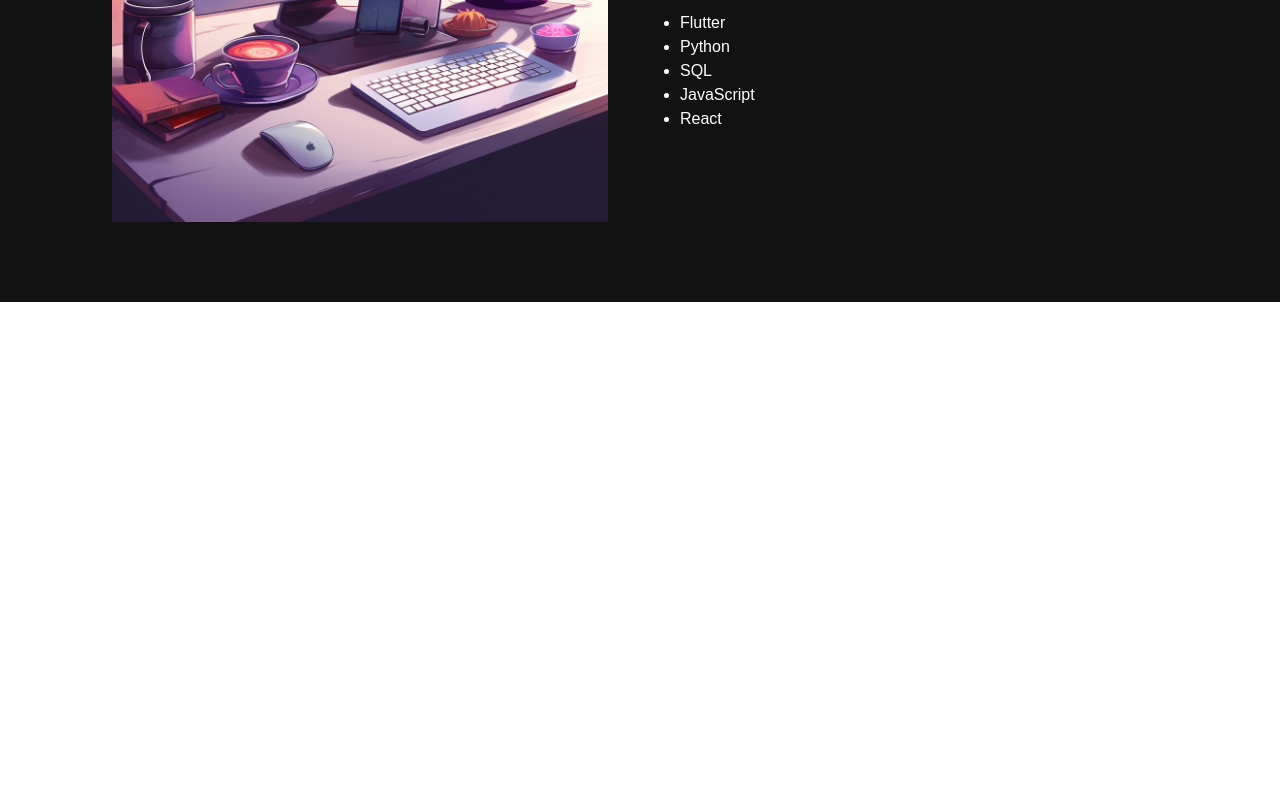
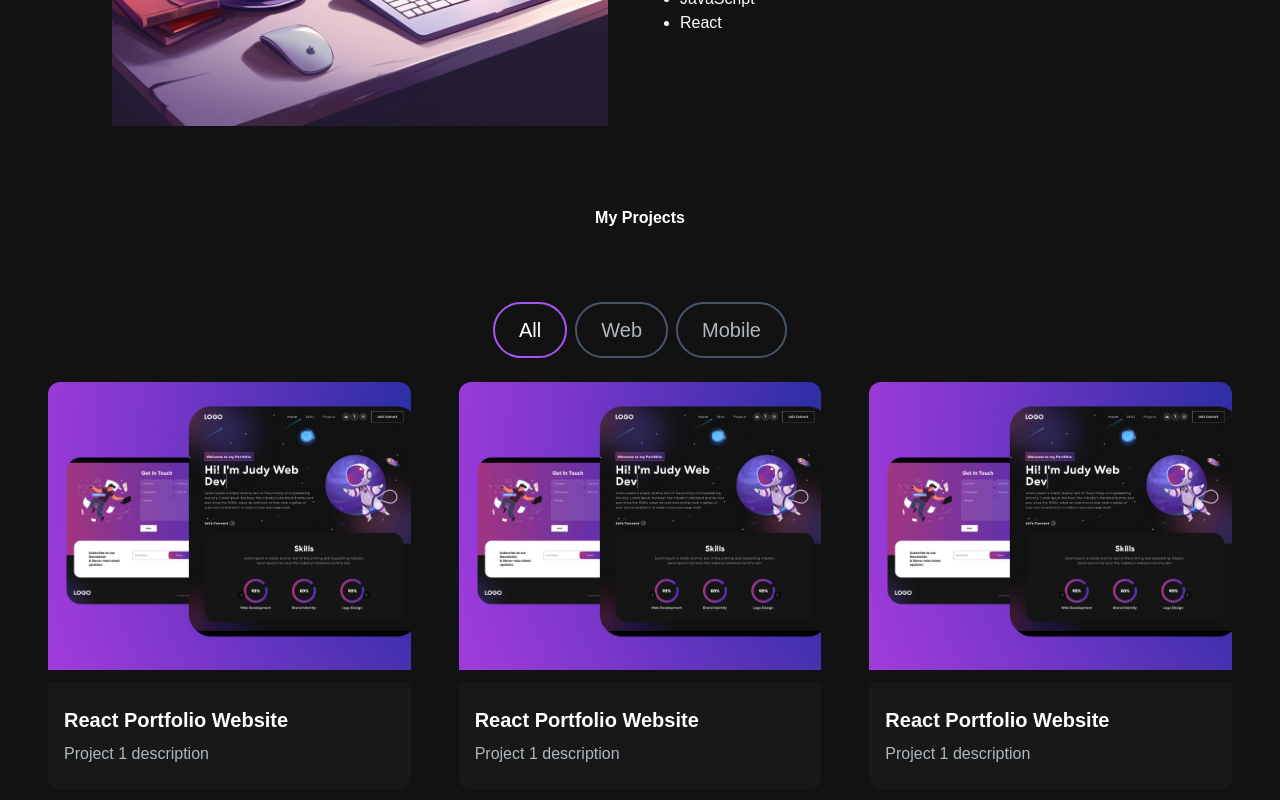
Before and after one commit to gabimatueda/portfolio-gabi, a Next.js app: page / in a window 1280 px wide. Shown: the part 946-1746 px from the top of the page. Before the commit the page ends 1248 px from the top, so only its background shows below. Built offline with nearby package versions, Linux system fonts and the light colour scheme.

Commit message:
feat: projects section

```diff
--- a/src/app/components/HeroSection.jsx
+++ b/src/app/components/HeroSection.jsx
@@ -9,7 +9,7 @@
         <section>
             <div className="grid grid-cols-1 sm:grid-cols-12">
                 <div className="col-span-7 place-self-center text-center sm:text-left">
-                    <h1 className="text-white mb-4 text-4xl sm:text-5xl lg:text-8xl lg:leading-normal font-extrabold">
+                    <h1 className="text-white mb-4 text-4xl sm:text-5xl lg:text-6xl lg:leading-normal font-extrabold">
                         <span className="text-transparent bg-clip-text bg-gradient-to-r from-purple-400 to-pink-600">Hello, I'm{" "}
                         </span>
                         <br></br>
--- /dev/null
+++ b/src/app/components/ProjectCard.jsx
@@ -0,0 +1,28 @@
+import React from "react";
+import { CodeBracketIcon, EyeIcon } from "@heroicons/react/24/solid";
+import Link from "next/link";
+
+const ProjectCard = ( {imgUrl, title, description, gitUrl, previewUrl}) => {
+    return (
+       <div>
+        <div className="h-52 md:h-72 rounded-t-xl relative group"
+            style={{ background: `url(${imgUrl})`, backgroundSize: "cover"}}
+            >
+             <div className="overlay items-center justify-center absolute top-0 left-0 w-full h-full bg-[#181818] bg-opacity-0 hidden group-hover:bg-opacity-80 transition-all duration-500">
+                <Link href={gitUrl} className="h-14 w-14 mr-2 border-2 relative rounded-full border-[#ADB7BE] hover:border-white group/link">
+                <CodeBracketIcon className="h-10 w-10 text-[#ADB7BE] absolute top-1/2 left-1/2 transform -translate-x-1/2 -translate-y-1/2 cursosr-pointer group-hover/link:text-white"/>
+                </Link>
+                <Link href={previewUrl} className="h-14 w-14 border-2 relative rounded-full border-[#ADB7BE] hover:border-white group/link">
+                <EyeIcon className="h-10 w-10 text-[#ADB7BE] absolute top-1/2 left-1/2 transform -translate-x-1/2 -translate-y-1/2 cursosr-pointer group-hover/link:text-white"/>
+                </Link>
+             </div>
+            </div>
+        <div className="text-white rounded-b-xl mt-3 bg-[#181818] py-6 px-4">
+            <h5 className="text-xl font-semibold mb-2">{title}</h5>
+            <p className="text-[#ADB7BE]">{description}</p>
+        </div>
+       </div>
+    );
+};
+
+export default ProjectCard;
--- /dev/null
+++ b/src/app/components/ProjectTag.jsx
@@ -0,0 +1,10 @@
+import React from "react";
+
+const ProjectTag = ({ name, onClick, isSelected}) => {
+    const buttonStyles = isSelected ? "text-white border-purple-500" : "text-[#ADB7BE] border-slate-600 hover:border-white"
+    return (
+        <button className={`${buttonStyles} rounded-full border-2 px-6 py-3 text-xl cursor-pointer`}onClick={() => onClick(name)}>{name}</button>
+    );
+};
+
+export default ProjectTag;
--- /dev/null
+++ b/src/app/components/ProjectsSection.jsx
@@ -0,0 +1,72 @@
+"use client";
+import React, { useState } from "react";
+import ProjectCard from "./ProjectCard";
+import ProjectTag from "./ProjectTag";
+
+const projectsData = [
+    {
+        id: 1,
+        title: "React Portfolio Website",
+        description: "Project 1 description",
+        image: "/images/projects/1.png",
+        tag: ["All", "Web"],
+        gitUrl: "/",
+        previewUrl: "/",
+    },
+    {
+        id: 2,
+        title: "React Portfolio Website",
+        description: "Project 1 description",
+        image: "/images/projects/1.png",
+        tag: ["All", "Web"],
+        gitUrl: "/",
+        previewUrl: "/",
+    },
+    {
+        id: 3,
+        title: "React Portfolio Website",
+        description: "Project 1 description",
+        image: "/images/projects/1.png",
+        tag: ["All", "Web"],
+        gitUrl: "/",
+        previewUrl: "/",
+    },
+];
+
+const ProjectsSection = () => {
+    const [tag, setTag] = useState("All");
+
+    const handleTagChange = (newTag) => {
+        setTag(newTag);
+    };
+
+    const filteredProjects = projectsData.filter((project) => project.tag.includes(tag));
+
+    return (
+        <>
+            <h2 className="text-center text-4cl font-bold text-white mt-4 mb-8 md:mb-12">
+                My Projects
+            </h2>
+            <div className="text-white flex flex-row justify-center items-center gap-2  py-6">
+                <ProjectTag onClick={handleTagChange} name="All" isSelected={tag === "All"} />
+                <ProjectTag onClick={handleTagChange} name="Web" isSelected={tag === "Web"} />
+                <ProjectTag onClick={handleTagChange} name="Mobile" isSelected={tag === "Mobile"} />
+            </div>
+            <div className="grid md:grid-cols-3 gap-8 md:gap-12">
+                {filteredProjects.map((project) => (
+                <ProjectCard
+                key={project.id}
+                title={project.title}
+                description={project.description}
+                imgUrl={project.image}
+                tags={project}
+                gitUrl={project.gitUrl}
+                previewUrl={project.previewUrl}
+                />
+                ))}
+                </div>
+        </>
+    );
+};
+
+export default ProjectsSection;
--- a/src/app/page.js
+++ b/src/app/page.js
@@ -2,6 +2,7 @@
 import HeroSection from "./components/HeroSection";
 import Navbar from "./components/Navbar";
 import AboutSection from "./components/AboutSection";
+import ProjectsSection from "./components/ProjectsSection";
 
 export default function Home() {
   return (
@@ -10,6 +11,7 @@
         <div class="container mt-24 mx-auto px-12 py-4">
           <HeroSection />
           <AboutSection/>
+          <ProjectsSection/>
         </div>
       </main>
   )
```
Also changed, not shown: public/images/projects/1.png (added).
